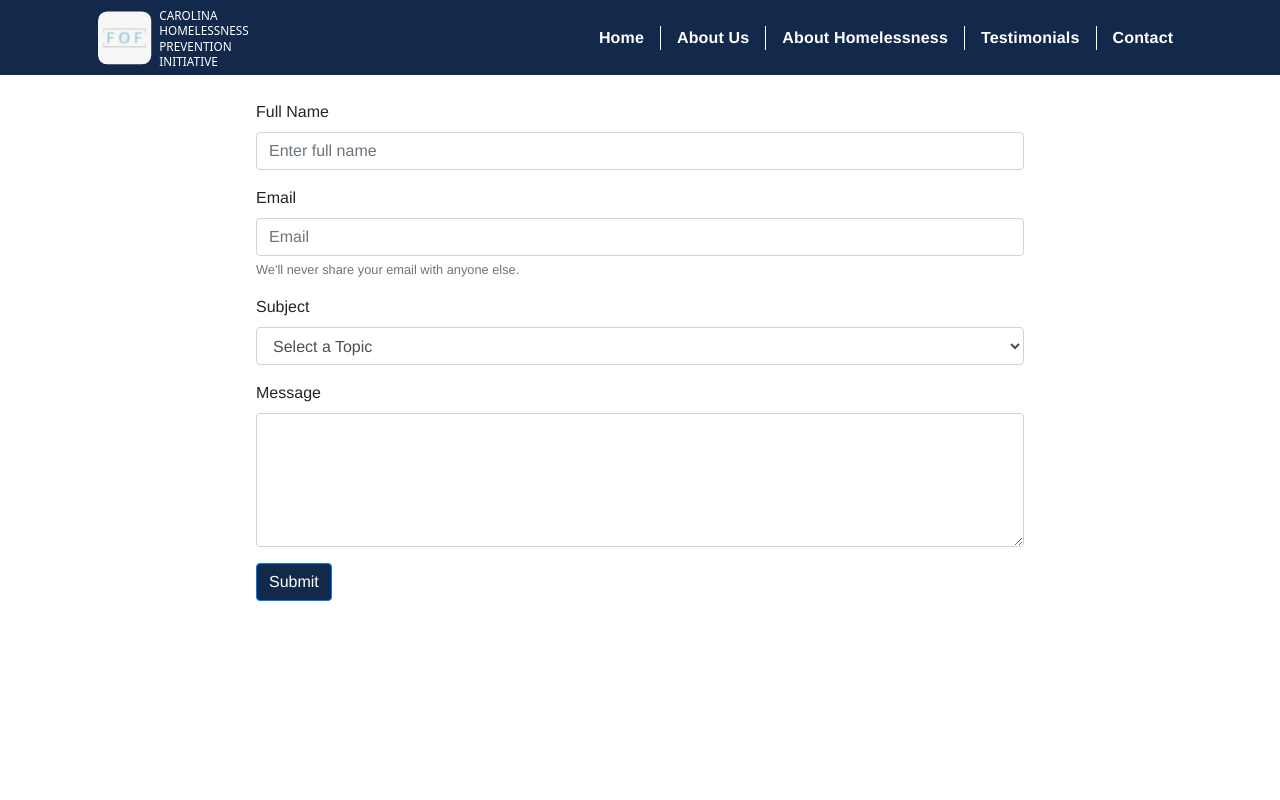
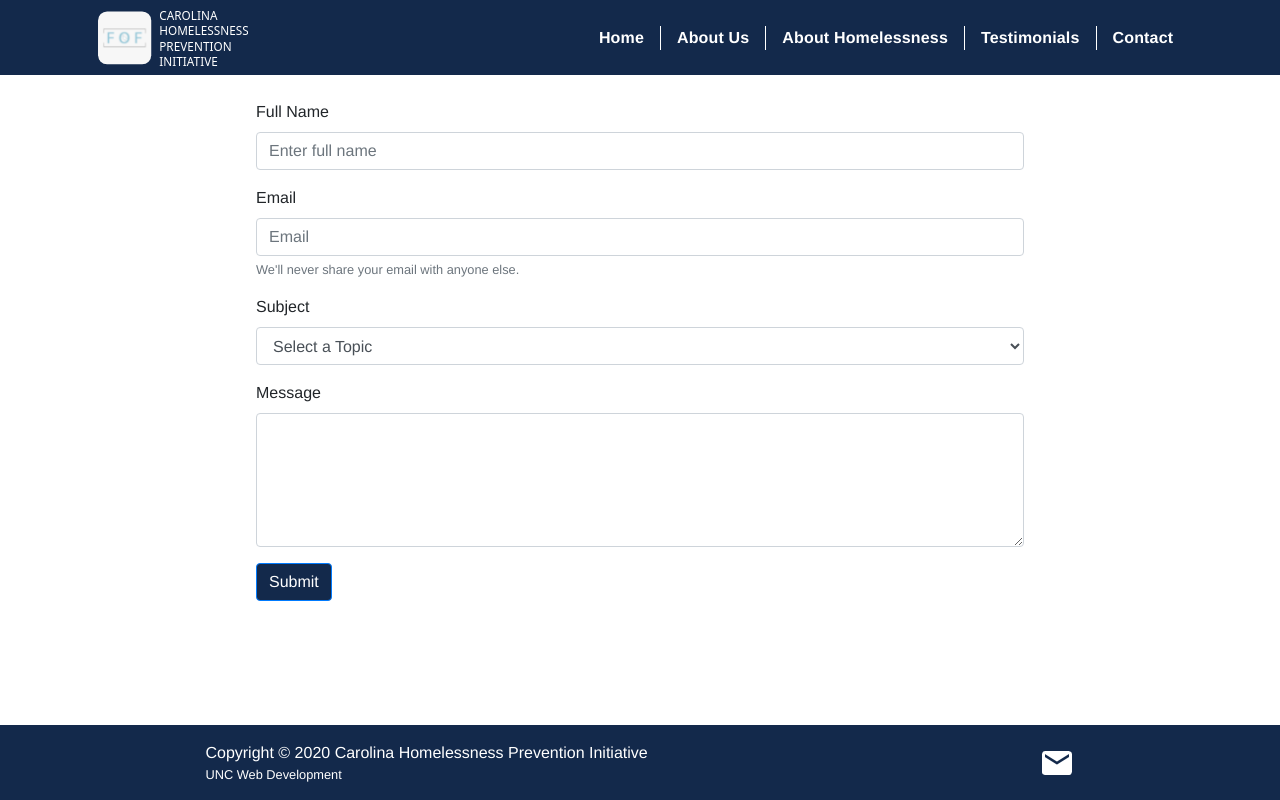
Before and after one commit to web-dev-carolina/CHPI, a React (Create React App) app in the folder chpi-website/: page /Contact in a window 1280 px wide. Shown: the top 800 px of the page. Built offline with nearby package versions, Linux system fonts and the light colour scheme.

Commit message:
Fixed Contact Height

```diff
--- a/chpi-website/src/CSS/Contact.css
+++ b/chpi-website/src/CSS/Contact.css
@@ -2,7 +2,7 @@
     margin-top: 25px;
     margin-bottom: 65px;
     height: 100%;
-    min-height: calc(100vh + 10px);
+    min-height: calc(100vh - 240px);
 }
 
 .formcontainer {
```
